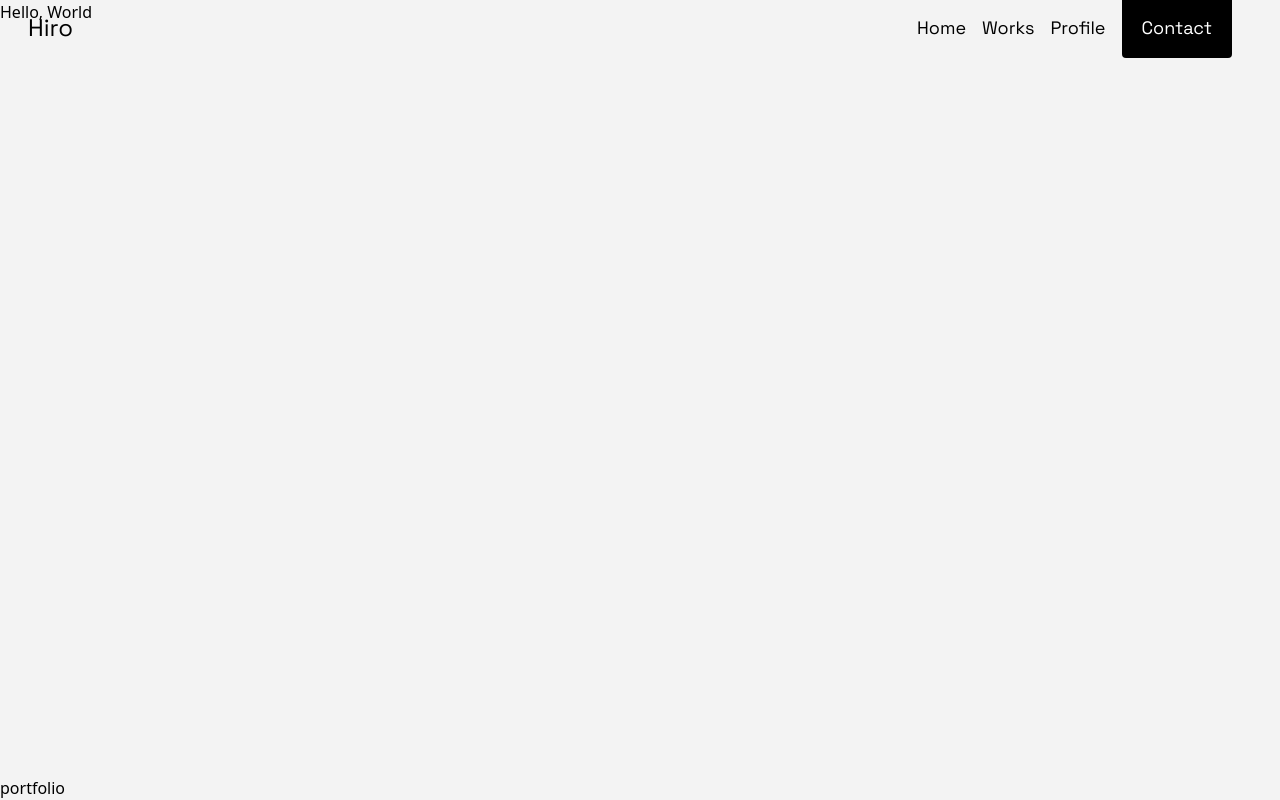
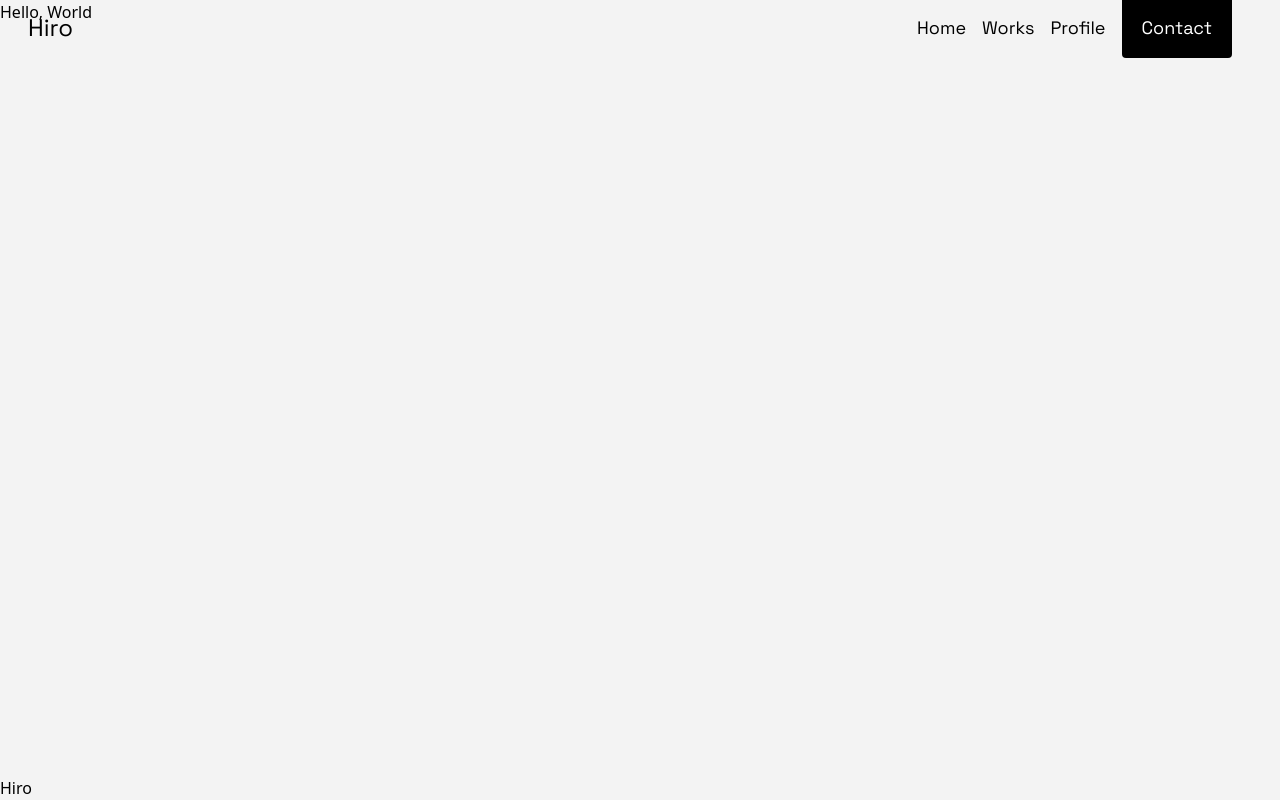
Before and after one commit to hiro-1noue/portfolio, a Next.js app: page / in a window 1280 px wide. Built offline with nearby package versions, Linux system fonts and the light colour scheme.

Commit message:
Fix title

```diff
--- a/src/app/components/Header.tsx
+++ b/src/app/components/Header.tsx
@@ -10,7 +10,7 @@ export default function Header({ title }: HeaderProps) {
       className="fixed top-0 z-50 w-full h-14 p-3 font-space"
     >
       <div className="flex w-full h-full px-4 justify-between items-center">
-        <Link href="/" className="text-2xl">Hiro</Link>
+        <Link href="/" className="text-2xl">{ title }</Link>
 
         <nav className="flex justify-between items-center w-auto max-w-100 h-auto px-5 py-2 gap-4 rounded text-lg">
 	  <Link href="/" className="">Home</Link>
--- a/src/app/layout.tsx
+++ b/src/app/layout.tsx
@@ -25,13 +25,13 @@ export default function RootLayout({
       className={spaceGrotesk.variable}
     >
       <body className="min-h-screen flex flex-col">
-      	<Header title="portfolio" />
+      	<Header title="Hiro" />
 
 	<main className="flex-1">
       	    {children}
 	</main>
 
-	<Footer title="portfolio"/>
+	<Footer title="Hiro"/>
       </body>
     </html>
   );
```
